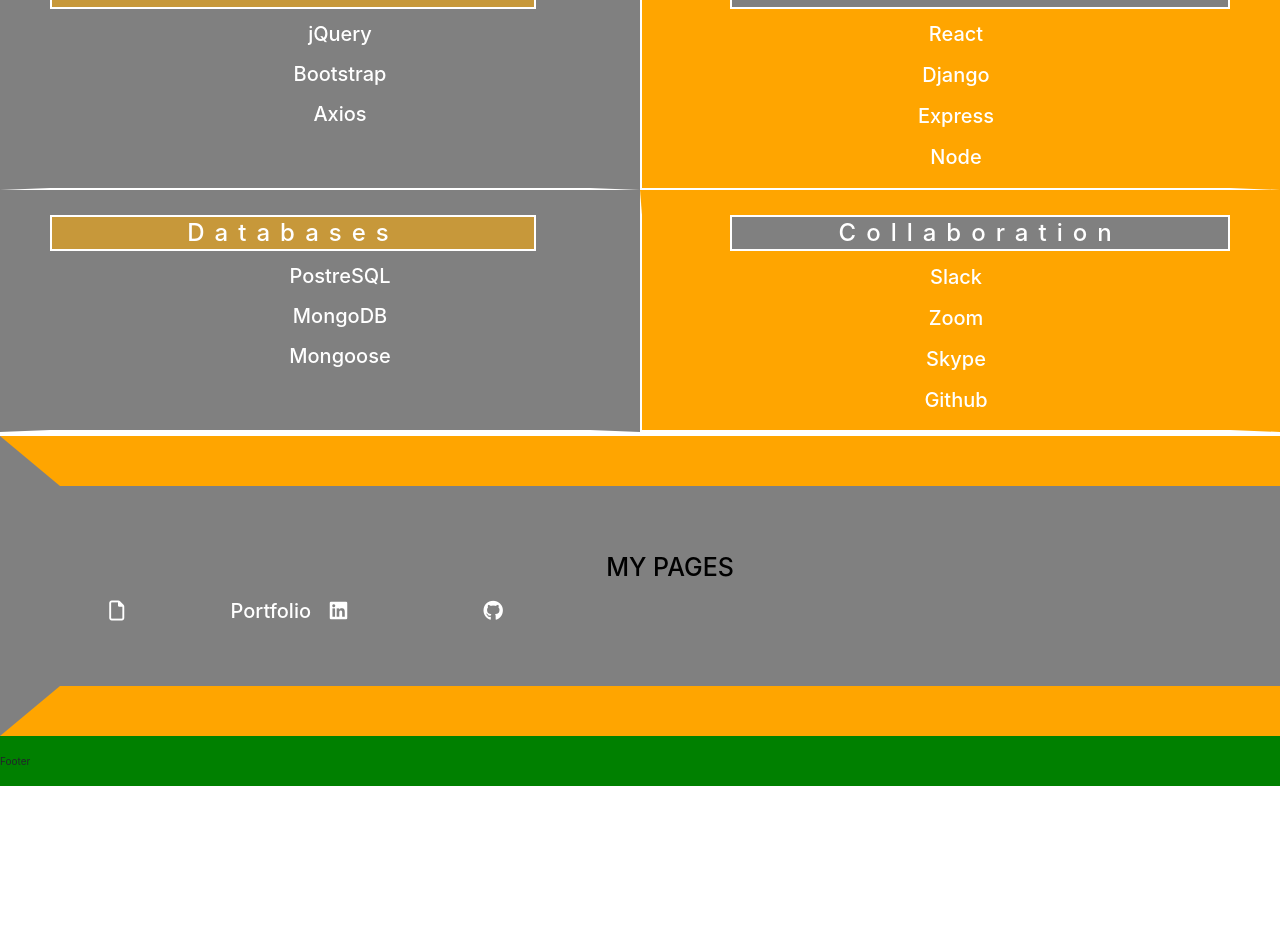
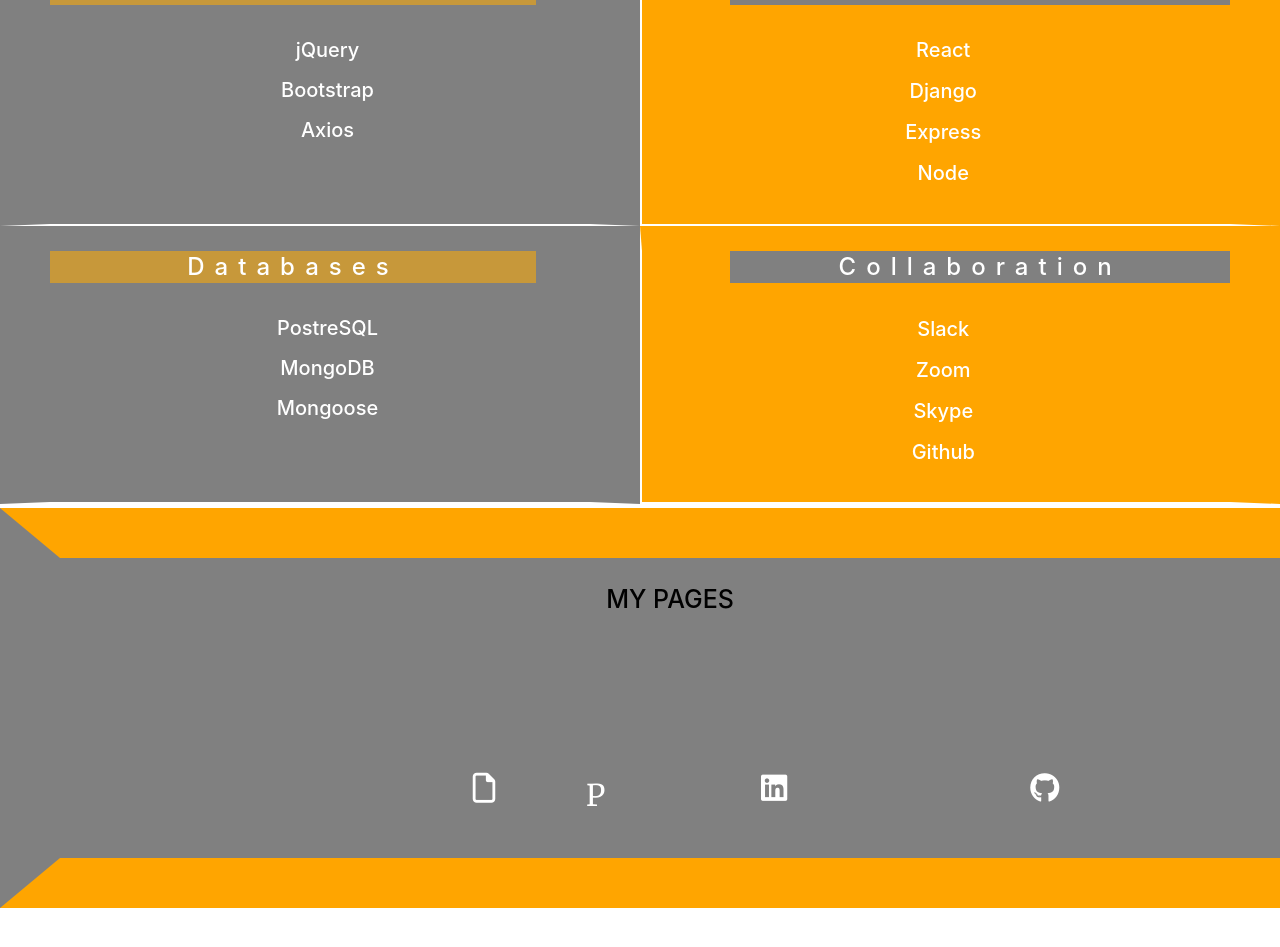
Before and after one commit to OlegGelfand/React-Portfolio, a React (Create React App) app in the folder react-porfolio/: page / in a window 1280 px wide. Shown: the part 763-1710 px from the top of the page. Before the commit the page ends 1549 px from the top, so only its background shows below. Built offline with nearby package versions, Linux system fonts and the light colour scheme; no server answers; a web font is replaced by a local one.

Commit message:
css and individual project page

```diff
--- a/react-porfolio/src/About.js
+++ b/react-porfolio/src/About.js
@@ -1,6 +1,6 @@
 import React, { useState } from "react";
 import { UncontrolledCarousel } from "reactstrap";
-import { Link } from "react-router-dom";
+// import { Link } from "react-router-dom";
 import Nav from "./Nav";
 import NavTop from "./NavTop";
 import Hobbies from "./Hobbies";
@@ -8,7 +8,7 @@
   const [display1, setDisplay1] = useState(false);
   const [display2, setDisplay2] = useState(false);
   const [display3, setDisplay3] = useState(false);
-  const [displayAll, setDisplayAll] = useState(false);
+  // const [displayAll, setDisplayAll] = useState(false);
   const handleDisplayAboutMe1 = () => {
     setDisplay1(false);
   };
@@ -104,12 +104,10 @@
       <div className="about-me-text">
 
       <div className="title"><h4>About Me</h4></div>
-      <img width="75%" src="https://res.cloudinary.com/dkng1fqtz/image/upload/w_1000,c_fill,ar_1:1,g_auto,r_max,bo_5px_solid_red,b_rgb:262c35/v1591980778/IMG_3306_sdoldn.jpg"></img>
+      <img width="75%" src="https://res.cloudinary.com/dkng1fqtz/image/upload/v1584115531/IMG_0103_tu9xon.jpg" alt="8"></img>
       <h4>
 
-        Thank you for viewing my site, particularly this page. My Family is What
-        does it for me, what keeps me going.
-        3 incredible kids, and an incredible Wife.</h4>
+        Thank you for viewing my site, particularly this page. I've been fortunate enough to have fulfilled a dream at a young age. I am now married with 3 kids, and aim to use my life to their benefit as best as I am able. Building a family, is something I've always wanted to do, in conjunction, building in general is what drives me. Whether it is woodworking, watching a garden grow or </h4>
       </div>
 
 
--- a/react-porfolio/src/App.css
+++ b/react-porfolio/src/App.css
@@ -245,9 +245,9 @@
   margin-top:10%;
 } */
 .about-me-text {
-  margin: 30px 40%;
-  width: 300px;
-  height: 300px;
+  margin: 30px 20%;
+  width: 600px;
+  height: 600px;
   padding: 20px 10px;
   line-height: 20px;
   font-size: 18px;
@@ -262,6 +262,7 @@
     0 6px 20px 28px rgba(107, 79, 79), 0 6px 2px 0 rgba(0, 0, 0, 0.5);
   background-color: gray;
   z-index: 12;
+
 }
 
 .about {
@@ -275,6 +276,7 @@
   grid-gap: 10px;
   justify-content: space-evenly;
   background-color: orange;
+  border-radius: 50%;
 }
 
 .about-me:nth-of-type(odd) {
@@ -464,12 +466,12 @@
   text-align: center;
   justify-content: center;
 }
-footer {
-  height: 50px;
-  background-color: green;
+/* footer {
+  height: 100px;
+  background-color: rgba(0, 0, 0, 0.6);
   align-content: center;
   justify-content: center;
-}
+} */
 .carousel-inner {
   justify-content: center;
   width: 100%;
@@ -576,13 +578,14 @@
 }
 .resume {
   background-color: gray;
-  height: 300px;
+  height: 400px;
   border-bottom: 50px solid orange;
   border-top: 50px solid orange;
   border-left: 60px solid transparent;
   text-align: center;
   padding-top: 2%;
   align-content: center;
+
 }
 
 .skills-container {
@@ -606,6 +609,7 @@
   font-weight: 500;
   font-size: 20px;
   letter-spacing: px;
+  padding:20px;
 }
 .my-docs{
   list-style-type: none;
@@ -621,10 +625,11 @@
   /* text-align: center; */
   letter-spacing: 2px;
   color: white;
-  border: 2px solid white;
+  /* border: 2px solid white; */
   padding: 2px;
 
 }
+
 
 .skills:nth-last-of-type(odd) > h3 {
   background-color: gray;
@@ -697,9 +702,9 @@
   margin: -20px;
   padding-right: 40px;
 }
-/* #portfolio{
-
-} */
+.portfolio{
+font-size:30px;
+}
 .far>.res {
   visibility:hidden;
 }
@@ -715,6 +720,16 @@
   visibility:visible;
   border:2px solid black;
 }
+
+.portfolio>.port {
+  visibility:hidden;
+}
+.portfolio:hover .port{
+  visibility:visible;
+  border:2px solid black;
+}
+
+
 .fab>.github {
   visibility:hidden;
 }
@@ -920,8 +935,18 @@
     transform: rotateY(180deg);
   }
 
-  .yahoo{
+  .project-list-item{
     color:black;
     background-color: yellow;
     height:500px;
   }
+
+.my-docs{
+ font-size:30px;
+  align-content: center;
+  padding: 12%;
+  margin-left: 15%;
+}
+li{
+  padding-left:20px;
+}
--- a/react-porfolio/src/Footer.js
+++ b/react-porfolio/src/Footer.js
@@ -1,14 +1,14 @@
-import React, { useState } from "react";
+import React from "react";
 
 function Footer() {
-    const [display, setDisplay] = useState(false);
+    // const [display, setDisplay] = useState(false);
 
-    const handleDisplayAboutMe = () => {
-      setDisplay(false);
-    };
-    const handleHideAboutMe = () => {
-      setDisplay(true);
-    };
+    // const handleDisplayAboutMe = () => {
+    //   setDisplay(false);
+    // };
+    // const handleHideAboutMe = () => {
+    //   setDisplay(true);
+    // };
   return (
    <footer>
 
--- a/react-porfolio/src/Hobbies.js
+++ b/react-porfolio/src/Hobbies.js
@@ -1,4 +1,4 @@
-import React, { useState } from "react";
+import React from "react";
 
 function Hobbies() {
   return (
@@ -12,9 +12,9 @@
       <div>
       <div className="dropdown">I love gardening
       <div className="dropdown-content">
-      <img src="https://res.cloudinary.com/dkng1fqtz/image/upload/v1591980778/IMG_0391_k4yahl.jpg"></img>
-      <img src="https://res.cloudinary.com/dkng1fqtz/image/upload/v1591980778/IMG_0391_k4yahl.jpg"></img>
-      <img src="https://res.cloudinary.com/dkng1fqtz/image/upload/v1591980778/IMG_0390_walyi4.jpg"></img>
+      <img src="https://res.cloudinary.com/dkng1fqtz/image/upload/v1591980778/IMG_0391_k4yahl.jpg" alt="1"></img>
+      <img src="https://res.cloudinary.com/dkng1fqtz/image/upload/v1591980778/IMG_0391_k4yahl.jpg"alt="2"></img>
+      <img src="https://res.cloudinary.com/dkng1fqtz/image/upload/v1591980778/IMG_0390_walyi4.jpg"alt="3"></img>
       {/* <img src="https://res.cloudinary.com/dkng1fqtz/image/upload/v1591980778/IMG_0390_walyi4.jpg"></img> */}
       </div>
       </div>
@@ -26,10 +26,10 @@
       <div className="dropdown">I love gardening
       <div className="dropdown-content">
 
-      <img src="https://res.cloudinary.com/dkng1fqtz/image/upload/v1591980778/IMG_3306_sdoldn.jpg"></img>
-      <img src="https://res.cloudinary.com/dkng1fqtz/image/upload/v1591980778/IMG_3307_ohtlyc.jpg"></img>
-      <img src="https://res.cloudinary.com/dkng1fqtz/image/upload/v1591980778/IMG_3315_n9ssof.jpg"></img>
-      <img src="https://res.cloudinary.com/dkng1fqtz/image/upload/v1591980778/IMG_3318_nm74pf.jpg"></img>
+      <img src="https://res.cloudinary.com/dkng1fqtz/image/upload/v1591980778/IMG_3306_sdoldn.jpg"alt="4"></img>
+      <img src="https://res.cloudinary.com/dkng1fqtz/image/upload/v1591980778/IMG_3307_ohtlyc.jpg"alt="5"></img>
+      <img src="https://res.cloudinary.com/dkng1fqtz/image/upload/v1591980778/IMG_3315_n9ssof.jpg"alt="6"></img>
+      <img src="https://res.cloudinary.com/dkng1fqtz/image/upload/v1591980778/IMG_3318_nm74pf.jpg"alt="7"></img>
       </div>
       </div></div>
       </div>
--- a/react-porfolio/src/Home.js
+++ b/react-porfolio/src/Home.js
@@ -1,8 +1,8 @@
-import React, { useState } from "react";
+import React from "react";
 // import Resume from "./Resume";
-import About from "./About";
+// import About from "./About";
 import NavTop from "./NavTop";
-import Projects from "./Projects";
+// import Projects from "./Projects";
 import Footer from "./Footer";
 import Skills from "./Skills";
 import Resume from "./Resume";
@@ -16,7 +16,7 @@
        <NavTop />
        <Skills />
       <Resume />
-       <Footer />
+       {/* <Footer />  */}
 
 
    </div>
--- a/react-porfolio/src/Main.js
+++ b/react-porfolio/src/Main.js
@@ -3,7 +3,7 @@
 import Projects from "./Projects";
 import Home from "./Home";
 import ProjectListItem from "./ProjectListItem";
-import { Link } from "react-router";
+// import { Link } from "react-router";
 import { Switch, Route } from "react-router";
 function Main() {
     return (
--- a/react-porfolio/src/Nav.js
+++ b/react-porfolio/src/Nav.js
@@ -1,6 +1,6 @@
 import React from "react";
-import { Link } from "react-router-dom";
-import Resume from "./Resume";
+// import { Link } from "react-router-dom";
+// import Resume from "./Resume";
 function Nav() {
   return (
 
@@ -13,13 +13,13 @@
            {/* <Link to="/footer">
                     <p>footer</p>
                   </Link> */}
-          <p className="box-1">One</p>
+          <p className="box-1"></p>
         </div>
         <div className="item1">
-          <p>Two</p>
+
         </div>
         <div className="item1">
-          <p>Three</p>
+
         </div>
 
       </div>
--- a/react-porfolio/src/NavTop.js
+++ b/react-porfolio/src/NavTop.js
@@ -1,7 +1,7 @@
 import React from "react";
 import { Link } from "react-router-dom";
-import Skills from "./Skills";
-import Resume from "./Resume";
+// import Skills from "./Skills";
+// import Resume from "./Resume";
 function NavTop() {
   return (
     <header>
@@ -10,7 +10,7 @@
         <div className="top-item">
           <p>
             {" "}
-            Let's build something <i class="fas fa-hammer"></i>ogether!
+            Let's build something <i className="fas fa-hammer"></i>ogether!
           </p>
         </div>
 
@@ -27,11 +27,11 @@
         <div className="top-item">
           <Link to="/aboutme">
             <p>
-              About <i class="fa fa-male"></i>
-              <i class="fa fa-child"></i>
-              <i class="fa fa-baby"></i>
-              <i class="fa fa-child">
-                <i class="fa fa-female"></i>
+              About <i className="fa fa-male"></i>
+              <i className="fa fa-child"></i>
+              <i className="fa fa-baby"></i>
+              <i className="fa fa-child">
+                <i className="fa fa-female"></i>
               </i>{" "}
               Me
             </p>
--- a/react-porfolio/src/Projects.js
+++ b/react-porfolio/src/Projects.js
@@ -4,7 +4,7 @@
 import drilldown from 'highcharts/modules/drilldown';
 import './App.css';
 import ProjectList from './ProjectList'
-import { Link } from "react-router-dom";
+// import { Link } from "react-router-dom";
 import NavTop from "./NavTop";
 
 drilldown(Highcharts);
--- a/react-porfolio/src/Resume.js
+++ b/react-porfolio/src/Resume.js
@@ -1,14 +1,14 @@
-import React, { useState } from "react";
+import React from "react";
 function Resume() {
 
   return (
    <div className="resume">
      <h1>My Pages</h1>
      <ul className="my-docs">
-      <li> <a href="https://docs.google.com/document/d/1vXIsliEyme3tdptIIsl0S2njY9_fpnvdDBnrAOf3kJM/edit?usp=sharing"><i class="far fa-file"><span className="res"> Resume </span></i></a></li>
-      <li> <a href="https://docs.google.com/document/d/1vXIsliEyme3tdptIIsl0S2njY9_fpnvdDBnrAOf3kJM/edit?usp=sharing">Portfolio</a></li>
-      <li> <a href="https://docs.google.com/document/d/1vXIsliEyme3tdptIIsl0S2njY9_fpnvdDBnrAOf3kJM/edit?usp=sharing"><i class="fab fa-linkedin"><span className="linked-in"> Linked In</span></i></a></li>
-      <li> <a href="https://docs.google.com/document/d/1vXIsliEyme3tdptIIsl0S2njY9_fpnvdDBnrAOf3kJM/edit?usp=sharing"><i class="fab fa-github"><span className="github"> Github</span></i></a></li>
+      <li> <a href="https://docs.google.com/document/d/1vXIsliEyme3tdptIIsl0S2njY9_fpnvdDBnrAOf3kJM/edit?usp=sharing"><i className="far fa-file"><span className="res"> Resume </span></i></a></li>
+      <li> <a href="https://docs.google.com/document/d/1vXIsliEyme3tdptIIsl0S2njY9_fpnvdDBnrAOf3kJM/edit?usp=sharing"><p className="portfolio" >P<span className="port">ortfolio</span></p></a></li>
+      <li> <a href="https://docs.google.com/document/d/1vXIsliEyme3tdptIIsl0S2njY9_fpnvdDBnrAOf3kJM/edit?usp=sharing"><i className="fab fa-linkedin"><span className="linked-in"> Linked In</span></i></a></li>
+      <li> <a href="https://docs.google.com/document/d/1vXIsliEyme3tdptIIsl0S2njY9_fpnvdDBnrAOf3kJM/edit?usp=sharing"><i className="fab fa-github"><span className="github"> Github</span></i></a></li>
  </ul>
    </div>
   );
--- a/react-porfolio/src/Skills.js
+++ b/react-porfolio/src/Skills.js
@@ -1,9 +1,9 @@
-import React, { useState } from "react";
+import React from "react";
 
 function Skills() {
   return (
       <div className="main-skills-container">
-          <p className="skills-title"><h7>skills</h7></p>
+          <p className="skills-title"><span>skills</span></p>
 
     <div className="skills-container">
 
```
Also changed, not shown: react-porfolio/src/App.js (+9 -9 lines).
